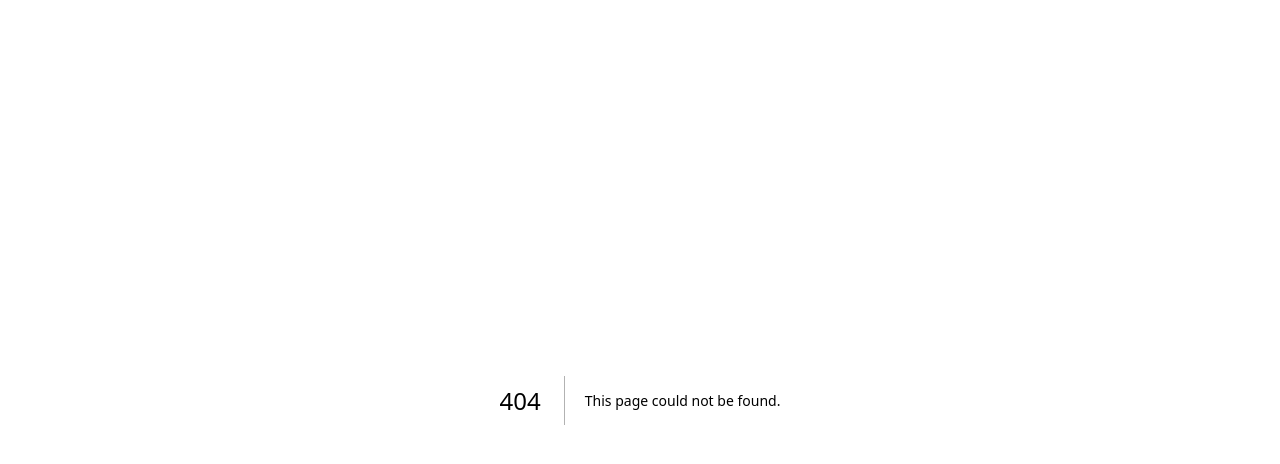
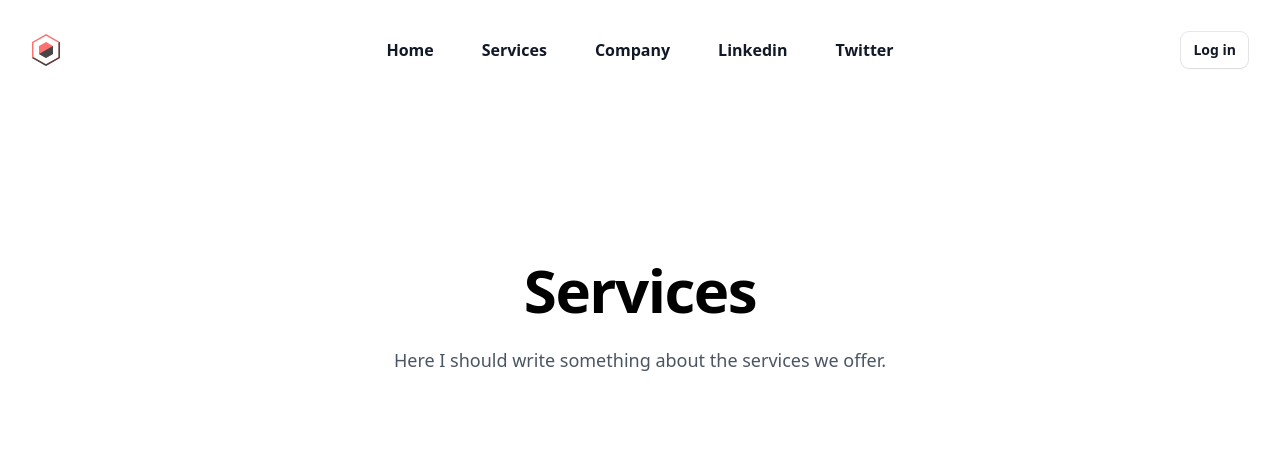
Before and after one commit to HyperBit-IT/Website, a Next.js app: page /services in a window 1280 px wide. Before the commit this address had no page. Shown: the top 464 px of the page. Built offline with nearby package versions, Linux system fonts and the light colour scheme.

Commit message:
Added favicon and analytics

```diff
--- /dev/null
+++ b/pages/company.tsx
@@ -0,0 +1,97 @@
+import Head from 'next/head'
+import React, {useState} from "react";
+import {Dialog} from '@headlessui/react'
+import {Bars3Icon, XMarkIcon} from '@heroicons/react/24/outline'
+import Link from "next/link";
+
+const navigation = [
+    {name: 'Home', href: '/'},
+    {name: 'Services', href: '/services'},
+    {name: 'Company', href: '/company'},
+    {name: 'Linkedin', href: '#'},
+    {name: 'Twitter', href: '#'},
+]
+
+
+export default function Company() {
+    const [mobileMenuOpen, setMobileMenuOpen] = useState(false)
+    return (
+        <>
+            <Head>
+                <title>HyperBit - Company</title>
+                <link rel="shortcut icon" href="/hyperbit-logo-icon-dark.svg"/>
+            </Head>
+            <div className="isolate bg-white">
+                <div
+                    className="absolute inset-x-0 top-[-10rem] -z-10 transform-gpu overflow-hidden blur-3xl sm:top-[-20rem]">
+                    <defs>
+                        <linearGradient
+                            id="Gradient1"
+                            x1="1155.49"
+                            x2="-78.208"
+                            y1=".177"
+                            y2="474.645"
+                            gradientUnits="userSpaceOnUse">
+                            <stop stopColor="#9089FC"/>
+                            <stop offset="1" stopColor="#F9A8D4"/>
+                        </linearGradient>
+                    </defs>
+                </div>
+                <div className="px-6 pt-6 lg:px-8 lg:pt-8">
+                    <div>
+                        <nav className="flex items-center justify-between h-9" aria-label="global">
+                            <div className="flex lg:min-w-0 lg:flex-1" aria-label="Global">
+                                <Link href="/" className="-m-1.5 p-1.5">
+                                    <span className="sr-only">HyperBit S.R.L.S.</span>
+                                    <img className="h-8" src="/hyperbit-logo-icon-dark.svg" alt=""/>
+                                </Link>
+                            </div>
+                            <div className="flex items-center lg:hidden" aria-label="Global">
+                                <button
+                                    type="button"
+                                    className="-m-2.5 inline-flex items-center justify-center rounded-md p-2.5 text-gray-700"
+                                    onClick={() => setMobileMenuOpen(true)}
+                                >
+                                    <span className="sr-only">Open menu</span>
+                                    <Bars3Icon className="h-6 w-6" aria-hidden="true"/>
+                                </button>
+                            </div>
+                            <div className="hidden lg:flex lg:min-w-0 lg:flex-1 lg:justify-center lg:gap-x-12">
+                                {navigation.map((item) => (
+                                    <a key={item.name} href={item.href}
+                                       className="font-semibold text-gray-900 hover:text-gray-900">
+                                        {item.name}
+                                    </a>
+                                ))}
+                            </div>
+                            <div className="hidden lg:flex lg:min-w-0 lg:flex-1 lg:justify-end">
+                                <a
+                                    href="https://panel.hyperbit.it"
+                                    className="inline-block rounded-lg px-3 py-1.5 text-sm font-semibold leading-6 text-gray-900 shadow-sm ring-1 ring-gray-900/10 hover:ring-gray-900/20"
+                                >
+                                    Log in
+                                </a>
+                            </div>
+                        </nav>
+                    </div>
+                </div>
+            </div>
+            <main>
+                <div className="relative px-6 lg:px-8">
+                    <div className="mx-auto max-w-3xl pt-20 pb-32 sm:pt-48 sm:pb-40">
+                        <div>
+                            <div>
+                                <h1 className="text-4xl font-bold tracking-tight sm:text-center sm:text-6xl">
+                                    Company
+                                </h1>
+                                <p className="mt-6 text-lg leading-8 text-gray-600 sm:text-center">
+                                    And here is the company page, in theory.
+                                </p>
+                            </div>
+                        </div>
+                    </div>
+                </div>
+            </main>
+        </>
+    )
+}
--- a/pages/index.tsx
+++ b/pages/index.tsx
@@ -21,6 +21,7 @@ export default function Home() {
         <>
             <Head>
                 <title>HyperBit - Index</title>
+                <link rel="shortcut icon" href="/hyperbit-logo-icon-dark.svg"/>
             </Head>
             <div className="isolate bg-white">
                 <div
--- /dev/null
+++ b/pages/services.tsx
@@ -0,0 +1,98 @@
+import Head from 'next/head'
+import styles from '../styles/Home.module.css'
+import React, {useState} from "react";
+import {Dialog} from '@headlessui/react'
+import {Bars3Icon, XMarkIcon} from '@heroicons/react/24/outline'
+import Link from "next/link";
+
+const navigation = [
+    {name: 'Home', href: '/'},
+    {name: 'Services', href: '/services'},
+    {name: 'Company', href: '/company'},
+    {name: 'Linkedin', href: '#'},
+    {name: 'Twitter', href: '#'},
+]
+
+
+export default function Services() {
+    const [mobileMenuOpen, setMobileMenuOpen] = useState(false)
+    return (
+        <>
+            <Head>
+                <title>HyperBit - Services</title>
+                <link rel="shortcut icon" href="/hyperbit-logo-icon-dark.svg"/>
+            </Head>
+            <div className="isolate bg-white">
+                <div
+                    className="absolute inset-x-0 top-[-10rem] -z-10 transform-gpu overflow-hidden blur-3xl sm:top-[-20rem]">
+                    <defs>
+                        <linearGradient
+                            id="Gradient1"
+                            x1="1155.49"
+                            x2="-78.208"
+                            y1=".177"
+                            y2="474.645"
+                            gradientUnits="userSpaceOnUse">
+                            <stop stopColor="#9089FC"/>
+                            <stop offset="1" stopColor="#F9A8D4"/>
+                        </linearGradient>
+                    </defs>
+                </div>
+                <div className="px-6 pt-6 lg:px-8 lg:pt-8">
+                    <div>
+                        <nav className="flex items-center justify-between h-9" aria-label="global">
+                            <div className="flex lg:min-w-0 lg:flex-1" aria-label="Global">
+                                <Link href="/" className="-m-1.5 p-1.5">
+                                    <span className="sr-only">HyperBit S.R.L.S.</span>
+                                    <img className="h-8" src="/hyperbit-logo-icon-dark.svg" alt=""/>
+                                </Link>
+                            </div>
+                            <div className="flex items-center lg:hidden" aria-label="Global">
+                                <button
+                                    type="button"
+                                    className="-m-2.5 inline-flex items-center justify-center rounded-md p-2.5 text-gray-700"
+                                    onClick={() => setMobileMenuOpen(true)}
+                                >
+                                    <span className="sr-only">Open menu</span>
+                                    <Bars3Icon className="h-6 w-6" aria-hidden="true"/>
+                                </button>
+                            </div>
+                            <div className="hidden lg:flex lg:min-w-0 lg:flex-1 lg:justify-center lg:gap-x-12">
+                                {navigation.map((item) => (
+                                    <a key={item.name} href={item.href}
+                                       className="font-semibold text-gray-900 hover:text-gray-900">
+                                        {item.name}
+                                    </a>
+                                ))}
+                            </div>
+                            <div className="hidden lg:flex lg:min-w-0 lg:flex-1 lg:justify-end">
+                                <a
+                                    href="https://panel.hyperbit.it"
+                                    className="inline-block rounded-lg px-3 py-1.5 text-sm font-semibold leading-6 text-gray-900 shadow-sm ring-1 ring-gray-900/10 hover:ring-gray-900/20"
+                                >
+                                    Log in
+                                </a>
+                            </div>
+                        </nav>
+                    </div>
+                </div>
+            </div>
+            <main>
+                <div className="relative px-6 lg:px-8">
+                    <div className="mx-auto max-w-3xl pt-20 pb-32 sm:pt-48 sm:pb-40">
+                        <div>
+                            <div>
+                                <h1 className="text-4xl font-bold tracking-tight sm:text-center sm:text-6xl">
+                                    Services
+                                </h1>
+                                <p className="mt-6 text-lg leading-8 text-gray-600 sm:text-center">
+                                    Here I should write something about the services we offer.
+                                </p>
+                            </div>
+                        </div>
+                    </div>
+                </div>
+            </main>
+        </>
+    )
+}
```
